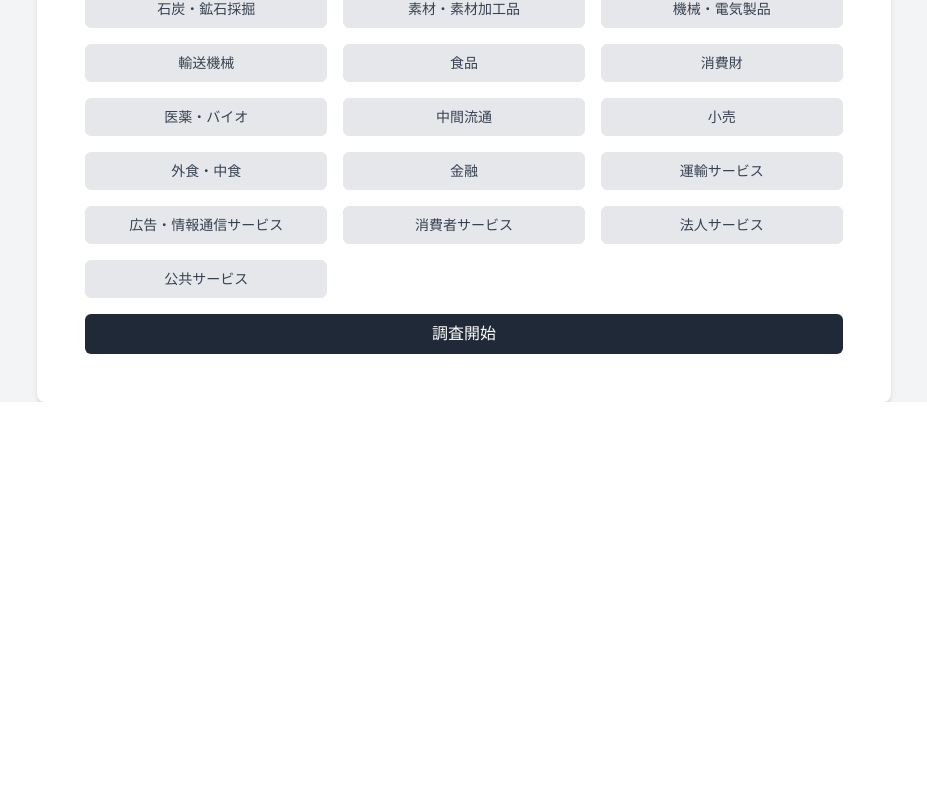
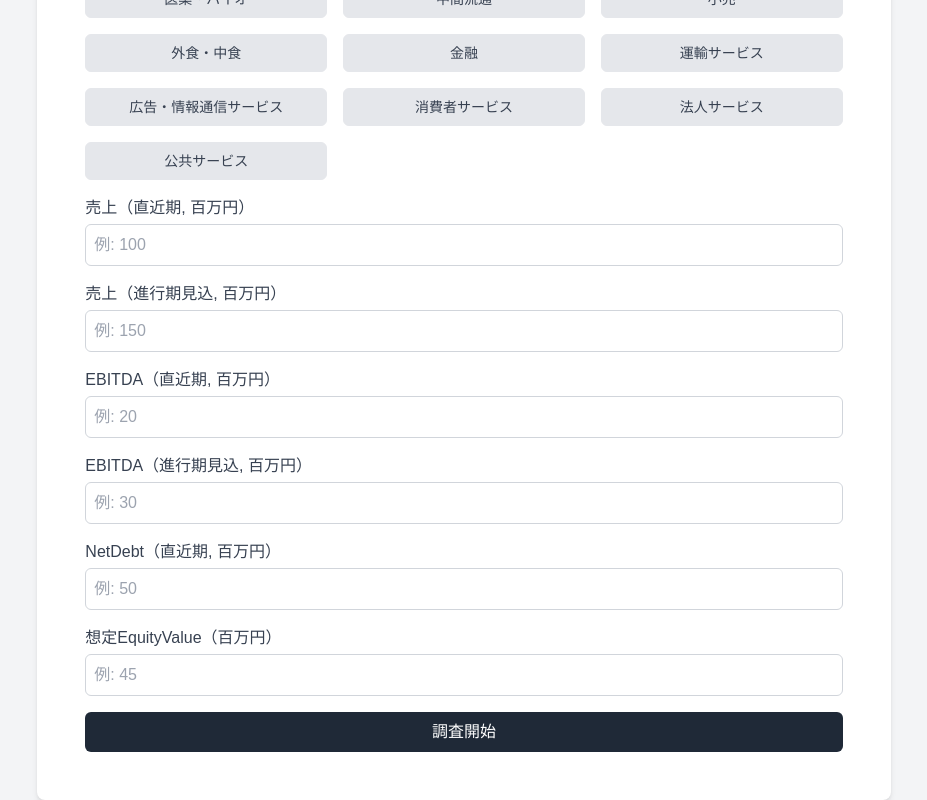
Before and after one commit to Kazuto-Ikeda/local-for-investment-PJ, a Next.js app: page / in a window 1280 px wide. Shown: the part 448-1248 px from the top of the page, without its empty margins (176-1103 px from the left). Before the commit the page ends 850 px from the top, so only its background shows below. Built offline with nearby package versions, Linux system fonts and the light colour scheme.

Commit message:
fix input data

```diff
--- a/src/app/page.tsx
+++ b/src/app/page.tsx
@@ -25,8 +25,11 @@ const IndexPage = () => {
   const [revenueForecast, setRevenueForecast] = useState("");
   const [ebitdaCurrent, setEbitdaCurrent] = useState("");
   const [ebitdaForecast, setEbitdaForecast] = useState("");
-  const [netDebt, setNetDebt] = useState("");
-  const [equityValue, setEquityValue] = useState("");
+  const [netDebtCurrent, setNetDebtCurrent] = useState("");
+  const [netDebtForecast, setNetDebtForecast] = useState("");
+  const [equityValueCurrent, setEquityValueCurrent] = useState("");
+  const [equityValueForecast, setEquityValueForecast] = useState("");
+
 
   const [majorCategory, setMajorCategory] = useState("");
   const [middleCategory, setMiddleCategory] = useState("");
@@ -70,10 +73,10 @@ const IndexPage = () => {
     revenueForecast: parseFloat(revenueForecast) || 0,
     ebitdaCurrent: parseFloat(ebitdaCurrent) || 0,
     ebitdaForecast: parseFloat(ebitdaForecast) || 0,
-    netDebtCurrent: parseFloat(netDebt) || 0,
-    netDebtForecast: parseFloat(netDebt) || 0,
-    equityValueCurrent: parseFloat(equityValue) || 0,
-    equityValueForecast: parseFloat(equityValue) || 0,
+    netDebtCurrent: parseFloat(netDebtCurrent) || 0,
+    netDebtForecast: parseFloat(netDebtForecast) || 0,
+    equityValueCurrent: parseFloat(equityValueCurrent) || 0,
+    equityValueForecast: parseFloat(equityValueForecast) || 0,
     majorCategory: majorCategory || undefined,
     middleCategory: middleCategory || undefined,
     smallCategory: smallCategory || undefined,
@@ -94,20 +97,6 @@ const IndexPage = () => {
                 onChange={(e) => setCompanyName(e.target.value)}
                 className="mt-1 block w-full p-2 border border-gray-300 rounded-md"
                 placeholder="例: 株式会社サンプル"
-                style={{ color: "black" }}
-              />
-            </label>
-          </div>
-
-          <div className="col-span-2">
-            <label className="block mb-4">
-              <span className="text-gray-700">売上（直近期, 百万円）</span>
-              <input
-                type="text"
-                value={revenueCurrent}
-                onChange={(e) => handleRevenueChange(e.target.value, setRevenueCurrent)}
-                className="mt-1 block w-full p-2 border border-gray-300 rounded-md"
-                placeholder="例: 100"
                 style={{ color: "black" }}
               />
             </label>
@@ -175,6 +164,89 @@ const IndexPage = () => {
           )}
         </div>
 
+        {/* 財務データ入力 */}
+        <div className="col-span-2">
+          <label className="block mb-4">
+            <span className="text-gray-700">売上（直近期, 百万円）</span>
+            <input
+              type="text"
+              value={revenueCurrent}
+              onChange={(e) => handleRevenueChange(e.target.value, setRevenueCurrent)}
+              className="mt-1 block w-full p-2 border border-gray-300 rounded-md"
+              placeholder="例: 100"
+              style={{ color: "black" }}
+            />
+          </label>
+        </div>
+
+        <div>
+          <label className="block mb-4">
+            <span className="text-gray-700">売上（進行期見込, 百万円）</span>
+            <input
+              type="text"
+              value={revenueForecast}
+              onChange={(e) => handleRevenueChange(e.target.value, setRevenueForecast)}
+              className="mt-1 block w-full p-2 border border-gray-300 rounded-md"
+              placeholder="例: 150"
+              style={{ color: "black" }}
+            />
+          </label>
+        </div>
+
+        <div>
+          <label className="block mb-4">
+            <span className="text-gray-700">EBITDA（直近期, 百万円）</span>
+            <input
+              type="text"
+              value={ebitdaCurrent}
+              onChange={(e) => handleRevenueChange(e.target.value, setEbitdaCurrent)}
+              className="mt-1 block w-full p-2 border border-gray-300 rounded-md"
+              placeholder="例: 20"
+              style={{ color: "black" }}
+            />
+          </label>
+        </div>
+
+        <div>
+          <label className="block mb-4">
+            <span className="text-gray-700">EBITDA（進行期見込, 百万円）</span>
+            <input
+              type="text"
+              value={ebitdaForecast}
+              onChange={(e) => handleRevenueChange(e.target.value, setEbitdaForecast)}
+              className="mt-1 block w-full p-2 border border-gray-300 rounded-md"
+              placeholder="例: 30"
+              style={{ color: "black" }}
+            />
+          </label>
+        </div>
+        <div>
+          <label className="block mb-4">
+            <span className="text-gray-700">NetDebt（直近期, 百万円）</span>
+            <input
+              type="text"
+              value={netDebtCurrent}
+              onChange={(e) => handleRevenueChange(e.target.value, setNetDebtCurrent)}
+              className="mt-1 block w-full p-2 border border-gray-300 rounded-md"
+              placeholder="例: 50"
+              style={{ color: "black" }}
+            />
+          </label>
+        </div>
+        <div>
+          <label className="block mb-4">
+            <span className="text-gray-700">想定EquityValue（百万円）</span>
+            <input
+              type="text"
+              value={equityValueForecast}
+              onChange={(e) => handleRevenueChange(e.target.value, setEquityValueForecast)}
+              className="mt-1 block w-full p-2 border border-gray-300 rounded-md"
+              placeholder="例: 45"
+              style={{ color: "black" }}
+            />
+          </label>
+        </div>
+
         <Link
           href={{
             pathname: "/report",
```
